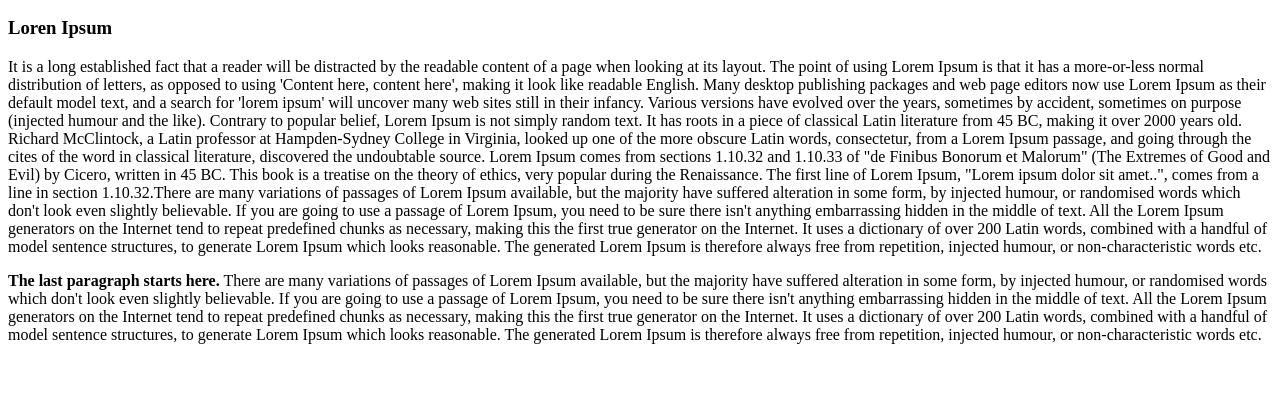
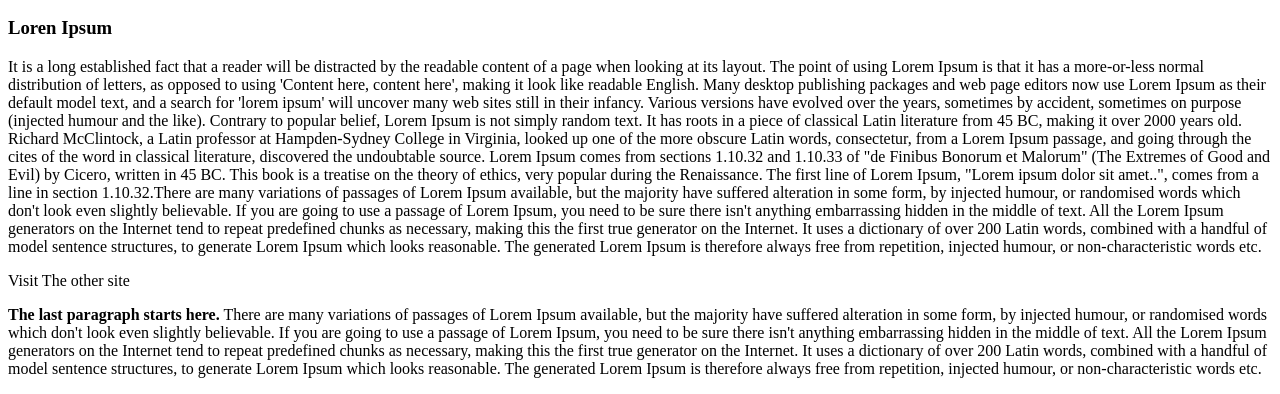
Before and after one commit to Marcccooooo/simple-website-, a plain HTML site: page index.html in a window 1280 px wide. Shown: the part 762-1156 px from the top of the page. Before the commit the page ends 1122 px from the top, so only its background shows below. Drawn offline with Linux system fonts and the light colour scheme.

Commit message:
Add files via upload

```diff
--- a/index.html
+++ b/index.html
@@ -68,6 +68,7 @@
   <footer>
     <p></p>
 
+    <a herf="coding.html">Visit The other site</a>
 
     <p id="lastparagraph"><b>The last paragraph starts here.</b> There are many variations of passages of Lorem Ipsum available, but the majority have suffered alteration in some form, by injected humour, or randomised words which don't look even slightly believable. If you are going to use a passage of Lorem Ipsum, you need to be sure there isn't anything embarrassing hidden in the middle of text. All the Lorem Ipsum generators on the Internet tend to repeat predefined chunks as necessary, making this the first true generator on the Internet. It uses a dictionary of over 200 Latin words, combined with a handful of model sentence structures, to generate Lorem Ipsum which looks reasonable. The generated Lorem Ipsum is therefore always free from repetition, injected humour, or non-characteristic words etc.
 
```
